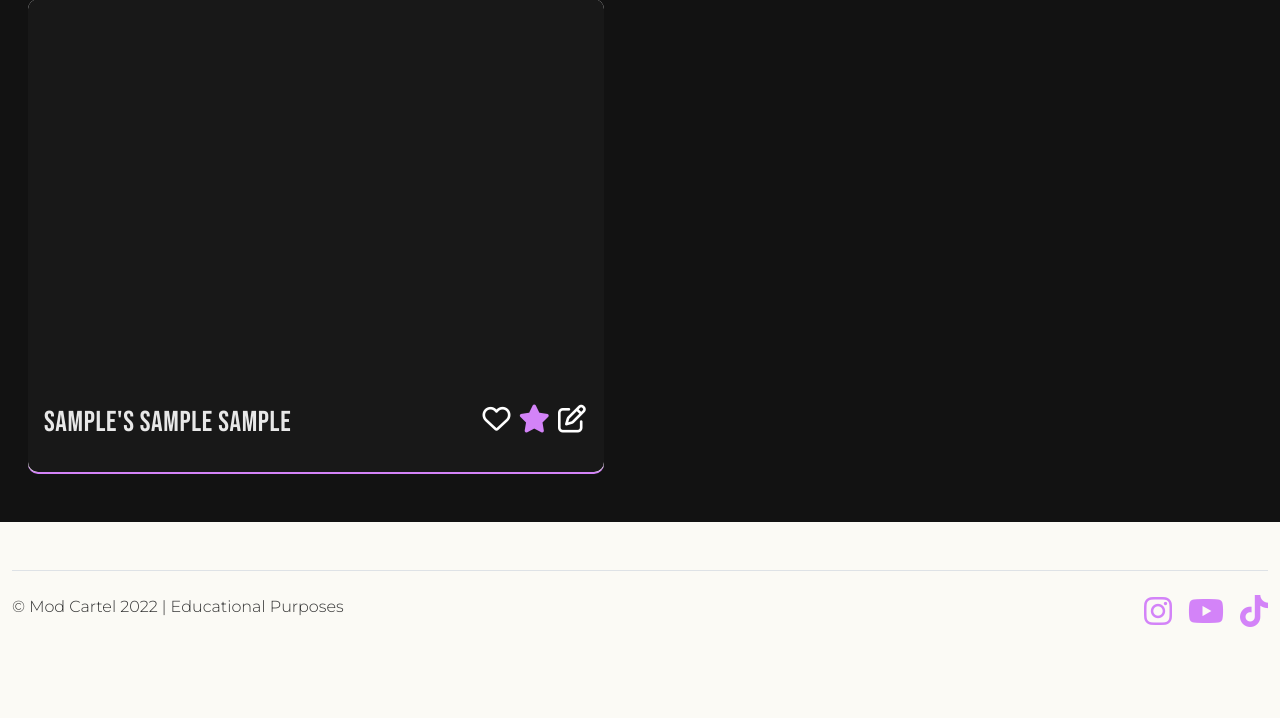
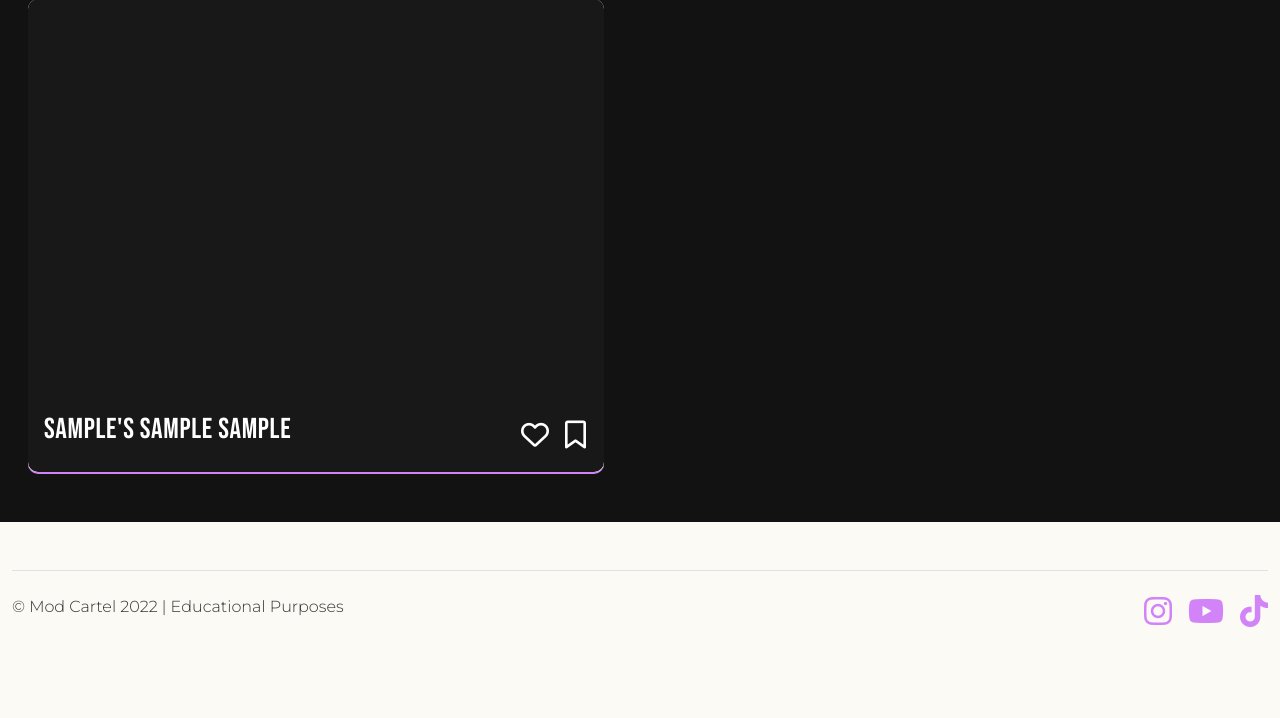
Before and after one commit to ryanoneill416/mod_cartel, a Django app: page /showcase/ in a window 1280 px wide. Shown: the part 725-1443 px from the top of the page. Run offline with Django 3.2, Linux system fonts and the light colour scheme; tables that the repository leaves empty hold one stand-in row (values such as "Sample post"); some libraries are stand-ins or nearby versions.

Commit message:
Update build cards to reflect different action buttons whether user is in 'My Garage'/'Showcase'

```diff
--- a/static/css/style.css
+++ b/static/css/style.css
@@ -248,11 +248,11 @@ footer i:hover {
     border: none;
     border-radius: 10px;
     border-bottom: 2px solid #d383f8;
+    transition: border-bottom .25s ease-in-out;
 }
 
 .card:hover {
     border-bottom: 2px solid #ffff;
-    transition: ease-in-out .33s;
 }
 
 .build-card {
@@ -271,6 +271,15 @@ footer i:hover {
     border-radius: 10px 10px 0 0;
 }
 
+.build-card-title h4 {
+    color: #ffff;
+    transition: color .2s ease-in-out;
+}
+
+.build-card-title h4:hover {
+    color: #d383f8;
+}
+
 .card-body {
     background-color: #181818;
     color: #ffff;
@@ -280,6 +289,15 @@ footer i:hover {
 .card-indicator {
     font-size: 1.75rem;
     margin: 0 2px;
+}
+
+.card-indicator a {
+    color: white;
+    transition: color .2s ease-in-out;
+}
+
+.card-indicator a:hover {
+    color: #d383f8;
 }
 
 /* Styling of "add_build.html" */
--- a/templates/showcase.html
+++ b/templates/showcase.html
@@ -44,22 +44,19 @@
         <div class="row row-cols-1 row-cols-xl-2 g-5 align-items-stretch">
             {% for build in build_list %}
             <div class="col">
-                <a href="#">
-                    <div class="card">
-                        <div class="showcase-image" style="background-image: linear-gradient(0deg, rgba(24,24,24,1) 0%, rgba(255,255,255,0) 15%), url('{{ build.build_image.url }}');">
-                        </div>
-                        <div class="card-body">
-                            <div class="d-flex justify-content-between align-items-center">
-                                <h4>{{ build.member }}'s {{ build.make }} {{ build.model }}</h4>
-                                <div class="card-indicator btn-group">
-                                    <p><i class="fa-regular fa-heart me-2"></i></p>
-                                    <p><i class="fa-solid fa-star purp-bg me-2"></i></p>
-                                    <p><i class="fa-regular fa-pen-to-square"></i></p>
-                                </div>
+                <div class="card">
+                    <a href="#" class="showcase-image" style="background-image: linear-gradient(0deg, rgba(24,24,24,1) 0%, rgba(255,255,255,0) 15%), url('{{ build.build_image.url }}');">
+                    </a>
+                    <div class="card-body">
+                        <div class="d-flex justify-content-between align-items-center">
+                            <a href="#" class="build-card-title"><h4>{{ build.member }}'s {{ build.make }} {{ build.model }}</h4></a>
+                            <div class="card-indicator btn-group">
+                                <a href="#" class="me-3"><i class="fa-regular fa-heart"></i></a>
+                                <a href="#"><i class="fa-regular fa-bookmark"></i></a>
                             </div>
                         </div>
                     </div>
-                </a>
+                </div>
             </div>
             {% endfor %}
         </div>
```
Also changed, not shown: templates/my_garage.html (+5 -8 lines).
